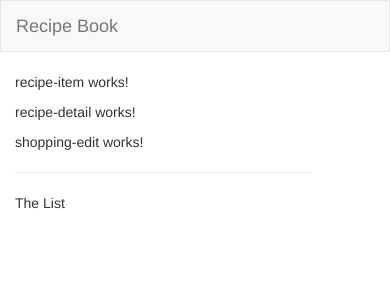
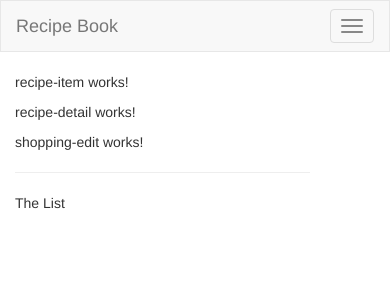
Before and after one commit to malissam/Shopping_Recipe_App, an Angular app in the folder ShoppingRecipeApp/: page / in a window 390 px wide. Shown: the top 300 px of the page. Built offline with nearby package versions, Linux system fonts and the light colour scheme.

Commit message:
hamburger menu

```diff
--- a/ShoppingRecipeApp/src/app/header/header.component.html
+++ b/ShoppingRecipeApp/src/app/header/header.component.html
@@ -1,16 +1,19 @@
 <nav class= "navbar navbar-default">
     <div class = "container-fluid">
-        <div class =  "navbar-header">
-            <a href='#' class = "navbar-brand">Recipe Book</a>
-        </div>
-        <div class = "collapse navbar-collapse">
+        <div class="navbar-header">
+            <button type="button" class="navbar-toggle" (click)="collapsed = !collapsed">
+              <span class="icon-bar" *ngFor="let iconBar of [1, 2, 3]"></span>
+            </button>
+            <a routerLink="/" class="navbar-brand">Recipe Book</a>
+          </div>
+          <div class="navbar-collapse" [class.collapse]="collapsed" (window:resize)="collapsed = true">
             <ul class="nav navbar-nav">
                 <li><a href="#">Recipes</a></li>
                 <li><a href="#">Shopping List</a></li>
             </ul>
             <ul class=" nav navbar-nav navbar-right">
                 <li class="dropdown">
-                    <a href="#" class="dropdown-toggle" role="button">Manage</a>
+                    <a href="#" class="dropdown-toggle" role="button">Manage<span class="caret"></span></a>
                     <ul class="dropdown-menu">
                         <li><a href="#">Save Data</a></li>
                         <li><a href="#">Fetch Data</a></li>
--- a/ShoppingRecipeApp/src/app/header/header.component.ts
+++ b/ShoppingRecipeApp/src/app/header/header.component.ts
@@ -5,5 +5,5 @@
     templateUrl:'./header.component.html'
 })
 export class HeaderComponent{
-
+    collapsed = true;
 }
```
